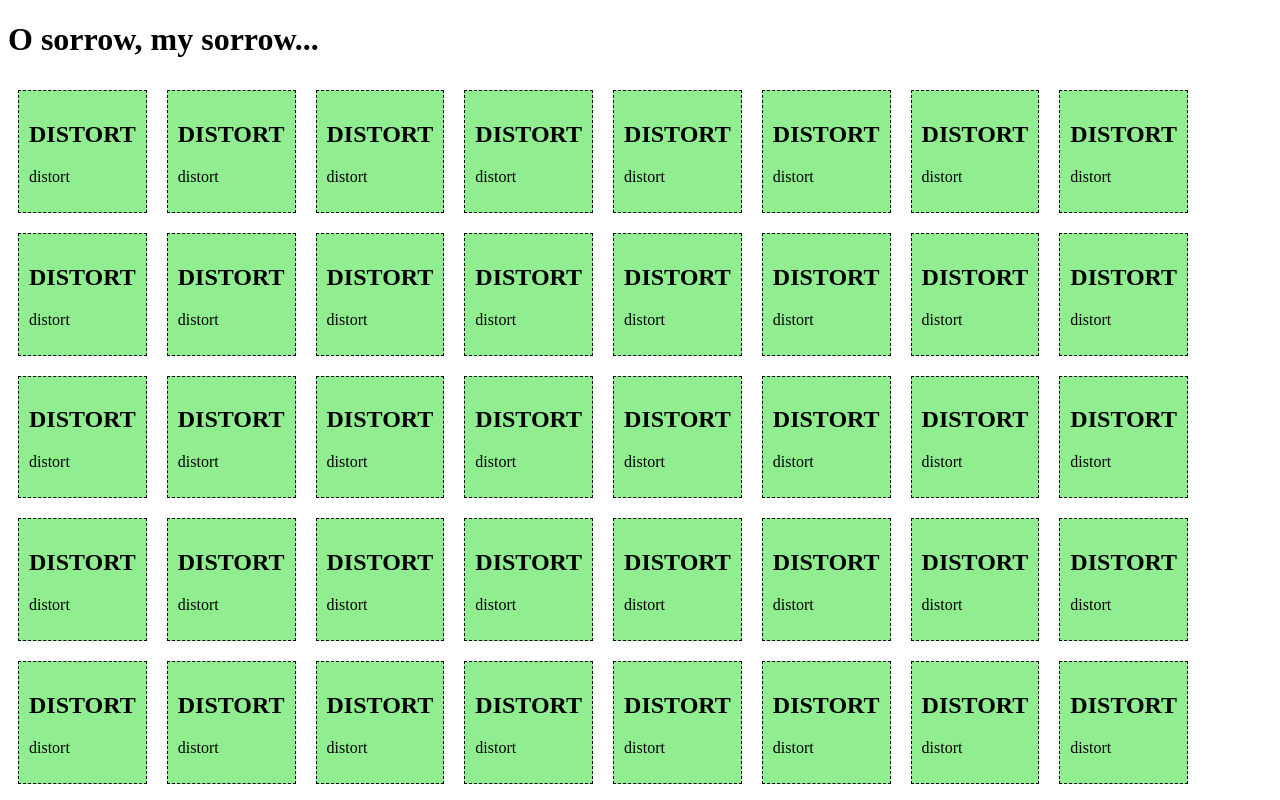
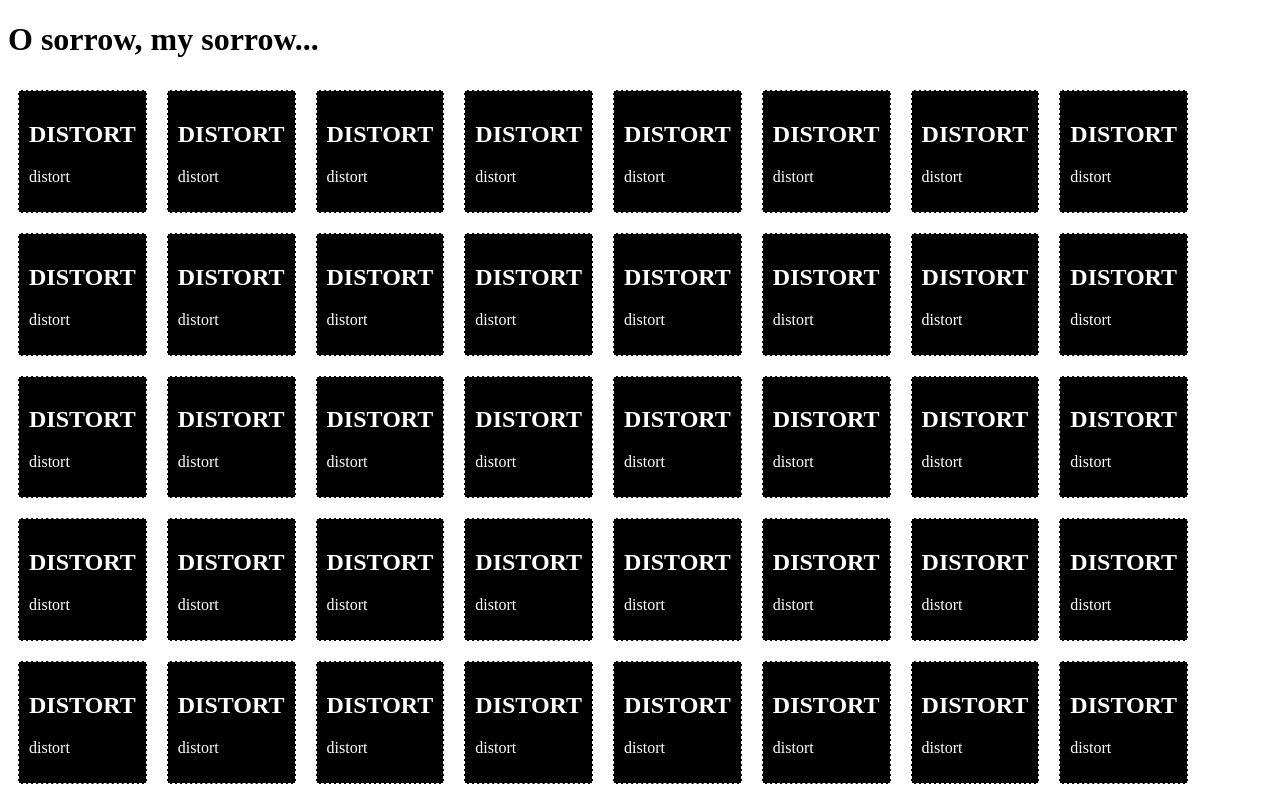
Before and after one commit to avfama/webprog-sf241-vuejs, a Vue app in the folder firstsfc/: page / in a window 1280 px wide. Shown: the top 800 px of the page. Built offline with nearby package versions, Linux system fonts and the light colour scheme.

Commit message:
Vue Ver. DISTORTING

```diff
--- a/firstsfc/src/App.vue
+++ b/firstsfc/src/App.vue
@@ -114,10 +114,10 @@
 
 <style>
   #app > div {
-    border: dashed black 1px;
+    border: dashed white 1px;
     display: inline-block;
     margin: 10px;
     padding: 10px;
-    background-color: lightgreen;
+    background-color: black;
   }
 </style>
--- a/firstsfc/src/components/FoodItem.vue
+++ b/firstsfc/src/components/FoodItem.vue
@@ -1,7 +1,7 @@
 <template>
   <div>
-    <h2>{{ name }}</h2>
-    <p>{{ message }}</p>
+    <h2 style="color: white">{{ name }}</h2>
+    <p style="color: white">{{ message }}</p>
   </div>
 </template>
 
@@ -16,4 +16,6 @@ export default {
 };
 </script>
 
-<style></style>
+<style>
+
+</style>
```
